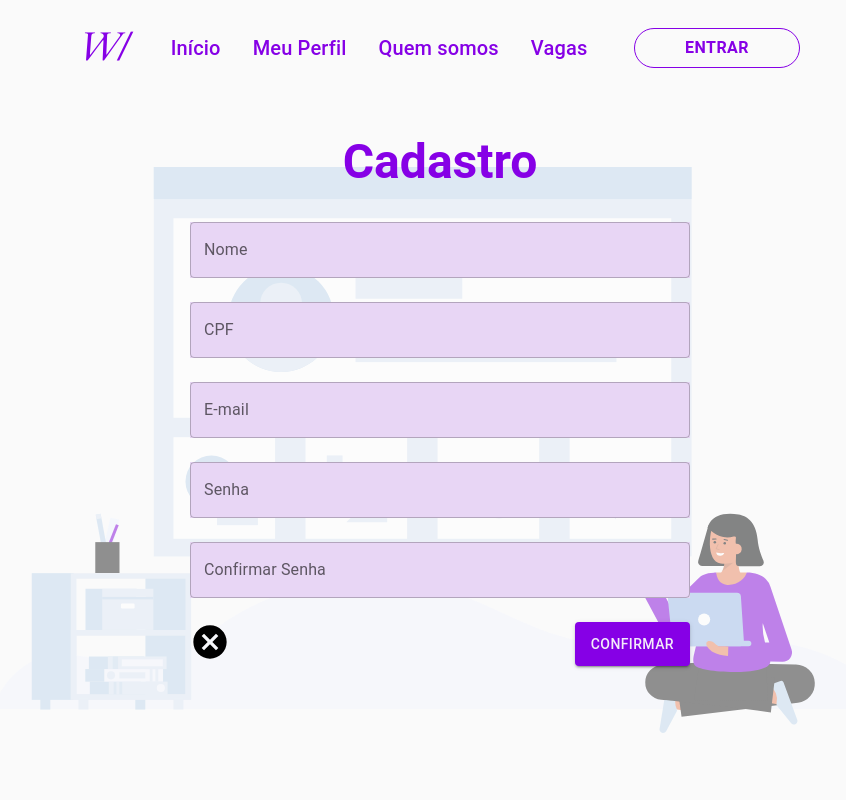
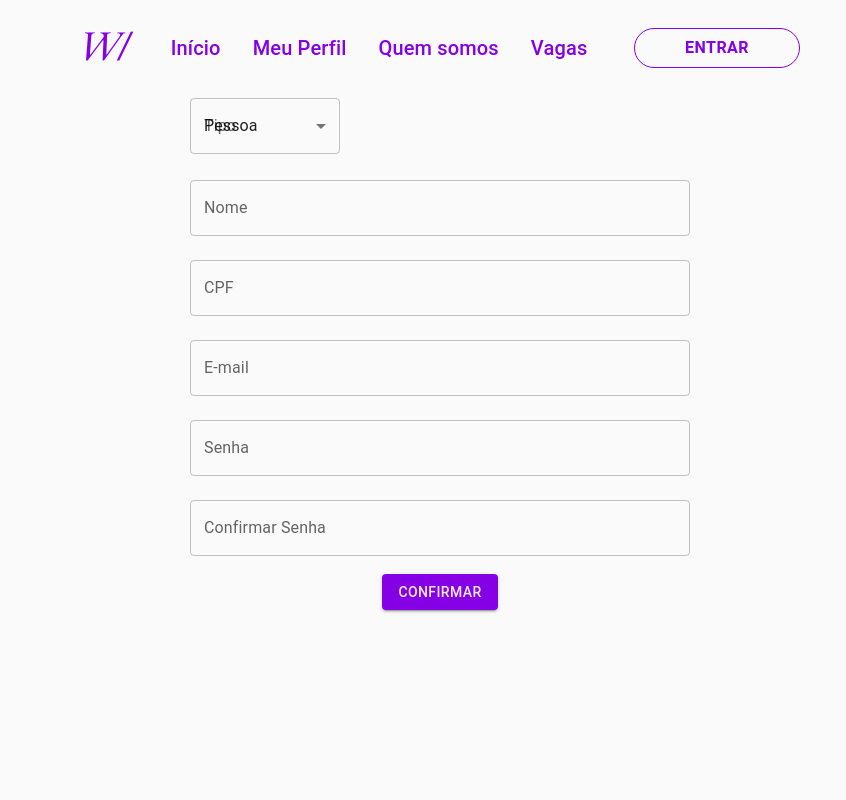
Before and after one commit to AkkiFabio/project_WomanIn_REACT, a React (Create React App) app: page /cadastro in a window 1280 px wide. Shown: the top 800 px of the page, without its empty margins (200-1046 px from the left). Built offline with nearby package versions, Linux system fonts and the light colour scheme.

Commit message:
@raul-andres-martinez [Task: Update login, ADD Type] {Sept 21/2022}

```diff
--- a/src/models/User.ts
+++ b/src/models/User.ts
@@ -4,6 +4,7 @@ interface User {
     cpF_CNPJ: string;
     email: string;
     password: string;
+    type: string;
 }
 
 export default User;
--- a/src/pages/login/Login.tsx
+++ b/src/pages/login/Login.tsx
@@ -5,6 +5,7 @@ import useLocalStorage from 'react-use-localstorage';
 import { login } from '../../services/Service';
 // // import { useDispatch } from 'react-redux'
 import UserLogin from '../../models/UserLogin';
+import ModalRegister from '../modalRegister/ModalRegister';
 import './Login.css';
 
 function Login(){
@@ -78,11 +79,17 @@ id='email' label='E-mail'variant='outlined' name='email'margin='normal' fullWidt
 
                     </Box>
 
-                    <Link to='/cadastro'className='no__text__decorator'>
-                    <Typography variant='subtitle1'gutterBottom align='center' className='login__text'>
+                    {/* <Link to='/cadastro'className='no__text__decorator'>
+                    <Typography variant='subtitle1'gutterBottom align='center'>
                         Crie uma conta
                     </Typography>
-                    </Link>
+                    </Link> */}
+
+                    <Box display='flex' justifyContent='center'>
+                        <Box marginRight={1}>
+                            <ModalRegister />
+                        </Box>
+                    </Box>
                 </Box>
             </Box>
 
--- /dev/null
+++ b/src/pages/modalRegister/ModalRegister.css
@@ -0,0 +1,3 @@
+.mb-1{
+    margin-top: 1px !important;
+}
--- /dev/null
+++ b/src/pages/modalRegister/ModalRegister.tsx
@@ -0,0 +1,78 @@
+import React from 'react';
+import { makeStyles, Theme, createStyles } from '@material-ui/core/styles';
+import { Button, Typography } from "@mui/material"
+import CloseIcon from '@material-ui/icons/Close';
+import './ModalRegister.css';
+import PostForm from '../userForm/UserForm';
+import { Box, Modal } from '@mui/material';
+import '../../root.css'
+
+
+function getModalStyle() {
+    const top = 50;
+    const left = 50;
+
+    return {
+        top: `${top}%`,
+        left: `${left}%`,
+        transform: `translate(-${top}%, -${left}%)`,
+    };
+}
+
+const useStyles = makeStyles((theme: Theme) =>
+    createStyles({
+        paper: {
+            position: 'absolute',
+            width: 750,
+            height: 750,
+            backgroundColor: theme.palette.background.paper,
+            boxShadow: theme.shadows[5],
+            padding: theme.spacing(5, 4, 3),
+        },
+    }),
+);
+
+function ModalRegister() {
+
+    const classes = useStyles();
+    const [modalStyle] = React.useState(getModalStyle);
+    const [open, setOpen] = React.useState(false);
+
+    const handleOpen = () => {
+        setOpen(true);
+    };
+
+    const handleClose = () => {
+        setOpen(false);
+    };
+
+    const body = (
+        <div style={modalStyle} className={classes.paper}>
+            <Box display="flex" justifyContent="flex-end" className="cursor">
+                <CloseIcon onClick={handleClose} />
+
+            </Box>
+
+            <PostForm />
+
+        </div>
+    );
+
+    return (
+        <div>
+            <Typography className='login__text cursor mb-1'
+
+                onClick={handleOpen}>Crie uma conta</Typography>
+            <Modal
+                open={open}
+                onClose={handleClose}
+                aria-labelledby="simple-modal-title"
+                aria-describedby="simple-modal-description"
+            >
+                {body}
+            </Modal>
+        </div>
+    );
+}
+
+export default ModalRegister;
--- a/src/pages/userForm/UserForm.css
+++ b/src/pages/userForm/UserForm.css
@@ -27,9 +27,7 @@
 }
 
 .buttons{
-    display: flex !important;
-    /* align-content: space-between !important; */
-    /* justify-content: center !important; */
+    margin-top: 10px;
     justify-content: space-between;
 }
 
--- a/src/pages/userForm/UserForm.tsx
+++ b/src/pages/userForm/UserForm.tsx
@@ -131,7 +131,7 @@
 import React, { useState, useEffect, ChangeEvent } from "react";
 import User from "../../models/User";
 import { cadastroUsuario } from "../../services/Service";
-import { Grid, Typography, TextField, Box, Button } from "@mui/material";
+import { Grid, Typography, TextField, Box, Button, Select, MenuItem, FormControl, InputLabel, FormHelperText } from "@mui/material";
 import { Link, useNavigate } from "react-router-dom";
 import { grid } from "@mui/system";
 import './UserForm.css';
@@ -140,6 +140,7 @@ import CancelOutlined from '@mui/icons-material/Cancel';
 
 
 function UserForm() {
+
     let navigate = useNavigate();
 
     const [confirmarSenha, setConfirmarSenha] = useState<String>("")
@@ -151,6 +152,7 @@ function UserForm() {
             cpF_CNPJ: "",
             email: "",
             password: "",
+            type: ""
         }
     );
 
@@ -161,6 +163,7 @@ function UserForm() {
             cpF_CNPJ: "",
             email: "",
             password: "",
+            type: ""
         }
     );
 
@@ -182,6 +185,7 @@ function UserForm() {
             ...user,
             [e.target.name]: e.target.value
         })
+        console.log(user)
     }
 
     async function onSubmit(e: ChangeEvent<HTMLFormElement>){
@@ -203,40 +207,55 @@ function UserForm() {
     return (
         <Grid
         container
-        spacing={0}
         direction="column"
         alignItems="center"
-        justifyContent="center"
-        style={{ minHeight: '100vh'}}>
+        justifyContent="center">
 
             <Grid >
-                <Box className="bg__form">
+                <Box>
                     <form action="" className="campos" onSubmit={onSubmit}>
                         <Typography variant='h3'gutterBottom component='h3'align='center' className="headliner">
-                            Cadastro
+                            Crie uma conta
                         </Typography>
                         <Box display="flex" flexDirection='column'>
-                            <TextField value={user.name} onChange={(e:ChangeEvent<HTMLInputElement>)=> updatedModel(e)} id='name' label='Nome' variant='outlined' name='name' margin='normal' className="textfieldbg"></TextField>
-                            <TextField value={user.cpF_CNPJ} onChange={(e:ChangeEvent<HTMLInputElement>)=> updatedModel(e)} id='cpF_CNPJ' label='CPF' variant='outlined' name='cpF_CNPJ' margin='normal' className="textfieldbg"></TextField>
-                            <TextField value={user.email} onChange={(e:ChangeEvent<HTMLInputElement>)=> updatedModel(e)} id='email' label='E-mail'variant='outlined' name='email'margin='normal' className="textfieldbg"></TextField>
-                            <TextField value={user.password} onChange={(e:ChangeEvent<HTMLInputElement>)=> updatedModel(e)} id='password' label='Senha' variant='outlined' name='password' margin='normal' className="textfieldbg" type='password'></TextField>
-                            <TextField value={confirmarSenha} onChange={(e:ChangeEvent<HTMLInputElement>)=> confirmarSenhaHandle(e)} id='confirmPassword' label='Confirmar Senha' variant='outlined' name='confirmPassword' margin='normal' className="textfieldbg" type='password'></TextField>
+                        <FormControl
+                                style={{ marginTop: 25, marginRight: 350, marginBottom: 10 }}
+                                onChange={(e:ChangeEvent<HTMLInputElement>)=> updatedModel(e)}>
+
+                                <InputLabel htmlFor="banana">Tipo</InputLabel>
+                                <Select
+                                    value={user.type}
+                                    id='type'
+                                    name='type'
+                                        native
+                                        label='type'
+                                        inputProps={{
+                                            name: 'type',
+                                            id:'banana',
+                                        }} >
+                                    <option value='NORMAL'>Pessoa</option>
+                                    <option value='COMPANY'>Empresa</option>
+                                </Select>
+                            </FormControl>
+
+                            <TextField value={user.name} onChange={(e:ChangeEvent<HTMLInputElement>)=> updatedModel(e)} id='name' label='Nome' variant='outlined' name='name' margin='normal'></TextField>
+                            <TextField value={user.cpF_CNPJ} onChange={(e:ChangeEvent<HTMLInputElement>)=> updatedModel(e)} id='cpF_CNPJ' label='CPF' variant='outlined' name='cpF_CNPJ' margin='normal'></TextField>
+                            <TextField value={user.email} onChange={(e:ChangeEvent<HTMLInputElement>)=> updatedModel(e)} id='email' label='E-mail'variant='outlined' name='email'margin='normal'></TextField>
+                            <TextField value={user.password} onChange={(e:ChangeEvent<HTMLInputElement>)=> updatedModel(e)} id='password' label='Senha' variant='outlined' name='password' margin='normal' type='password'></TextField>
+                            <TextField value={confirmarSenha} onChange={(e:ChangeEvent<HTMLInputElement>)=> confirmarSenhaHandle(e)} id='confirmPassword' label='Confirmar Senha' variant='outlined' name='confirmPassword' margin='normal' type='password'></TextField>
+
+
+
+
                         </Box>
 
-                        <Box marginTop={2} textAlign='center' className="buttons">
-
-                        <Link to='/login'>
-                            <CancelOutlined className="btn__secondary"/>
-                        </Link>
+                        <Box  textAlign='center' className="buttons">
                             <Button type='submit'variant='contained' className='btn__primary'>
                                 Confirmar
-                            </Button>
+                        </Button>
                         </Box>
                     </form>
                 </Box>
-            </Grid>
-            <Grid className="form__img" xs={12}>
-
             </Grid>
         </Grid >
     )
```
